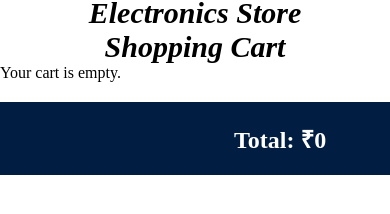
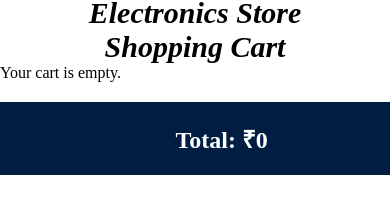
Before and after one commit to vrushti-sangani/shyam-electronics, a plain HTML site: page addtocart.html in a window 390 px wide. Shown: the part 94-308 px from the top of the page. Drawn offline with Linux system fonts and the light colour scheme.

Commit message:
Update addtocart.css

```diff
--- a/addtocart.css
+++ b/addtocart.css
@@ -79,7 +79,7 @@
       left: 0;
       bottom: 0;
       color: white;
-      padding-left: 60%;
+      padding-left: 45%;
       padding-top: 20px;
       padding-bottom: 20px;
       font-size: 24px;
```
